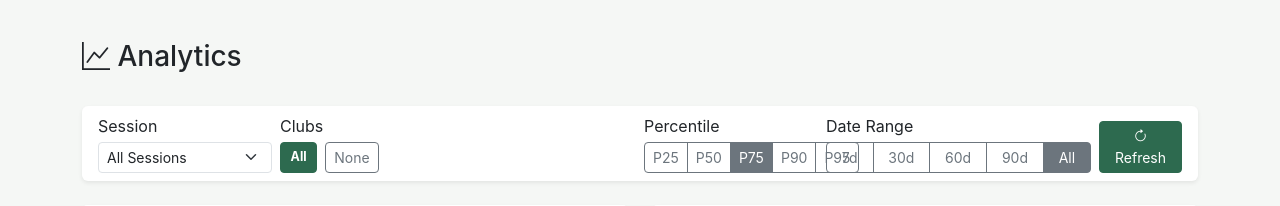
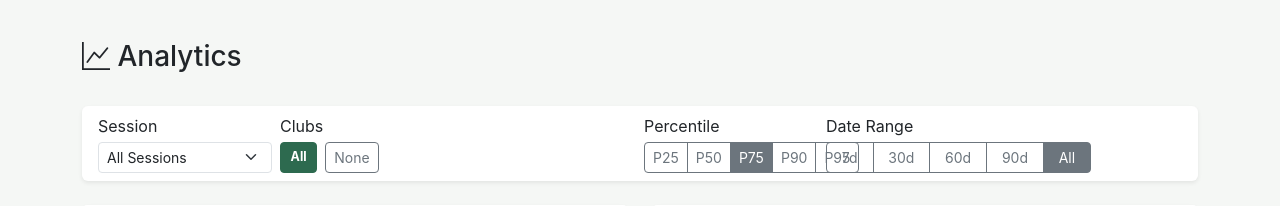
Before and after one commit to esabine/wedgematrix, a Flask app: page /analytics in a window 1280 px wide. Shown: the part 58-264 px from the top of the page. Run offline with Flask 3, Linux system fonts and the light colour scheme.

Commit message:
Remove refresh button from analytics page
Charts already auto-refresh on filter changes (clubs, percentile, date range, session). The manual refresh button was redundant.

Co-authored-by: Copilot <223556219+Copilot@users.noreply.github.com>

```diff
--- a/static/js/charts.js
+++ b/static/js/charts.js
@@ -74,12 +74,6 @@ function loadAnalytics() {
     }).catch(function (err) {
         console.error('Analytics load error:', err);
     });
-
-    // Wire up the refresh button
-    var refreshBtn = document.getElementById('analytics-refresh');
-    if (refreshBtn) {
-        refreshBtn.onclick = loadAnalytics;
-    }
 }
 
 function handleResponse(response) {
--- a/templates/analytics.html
+++ b/templates/analytics.html
@@ -72,11 +72,6 @@
                     <label class="btn btn-outline-secondary" for="dr-all">All</label>
                 </div>
                 <input type="hidden" id="analytics-date-range" value="{{ date_range or '' }}">
-            </div>
-            <div class="col-md-2 col-lg-1">
-                <button id="analytics-refresh" class="btn btn-sm btn-golf w-100">
-                    <i class="bi bi-arrow-clockwise"></i> Refresh
-                </button>
             </div>
         </div>
     </div>
```
Also changed, not shown: TODO.md (+1 -0 lines).
